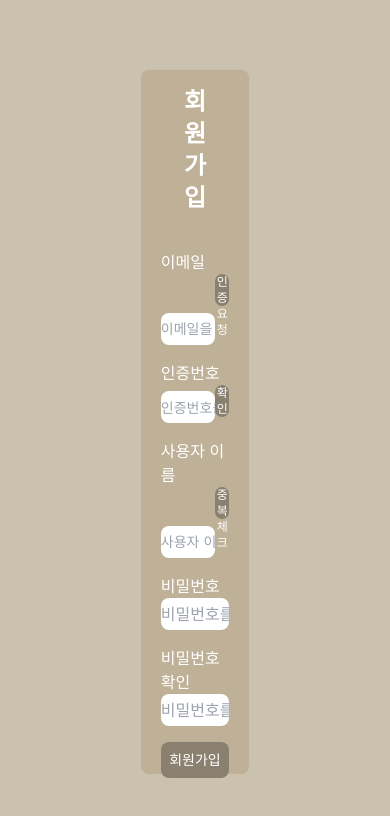
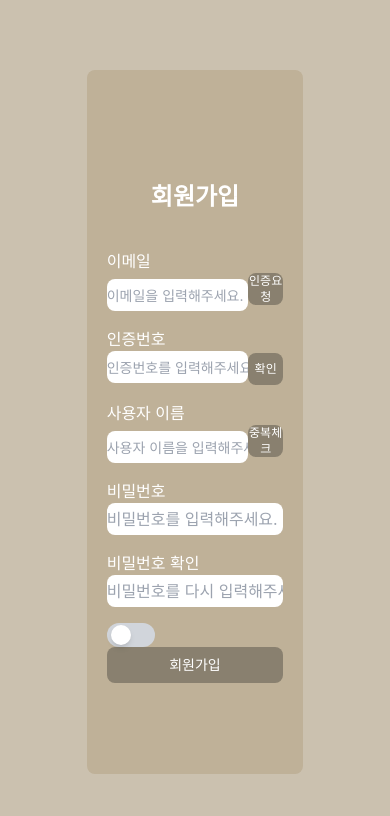
Before and after one commit to Dog-Han-Developer/doggu, a React (Create React App) app in the folder front/doggu/: page /signup in a window 390 px wide. Shown: the top 816 px of the page. Built offline with nearby package versions, Linux system fonts and the light colour scheme; a web font is replaced by a local one.

Commit message:
스위치 및 반응형 디자인

```diff
--- a/front/doggu/src/components/index.js
+++ b/front/doggu/src/components/index.js
@@ -6,3 +6,4 @@ export { default as StandardInput } from '../components/input/standard-input';
 export { default as PasswordInput } from '../components/input/password-input';
 export { default as SignupInputButton } from '../components/input/signup-input-button';
 export { default as DogguAlert } from '../components/modal/doggu-alert';
+export {default as Switch} from '../components/toggle/switch'
--- /dev/null
+++ b/front/doggu/src/components/toggle/switch.jsx
@@ -0,0 +1,24 @@
+import { useState } from 'react';
+
+const Switch = () =>{
+
+    const [toggle , setToggle ] = useState(true)
+
+    const toggleClass = ' transform translate-x-5';
+
+    return (
+        <div
+      className="md:w-14 md:h-7 w-12 h-6 flex items-center bg-gray-300 rounded-full p-1 cursor-pointer"
+      onClick={() => {
+        setToggle(!toggle);
+      }}
+    >
+      <div
+        className =  {"bg-white md:w-7 md:h-6 h-5 w-5 rounded-full shadow-md transform duration-300 ease-in-out" +  (toggle ? null : toggleClass)}
+      >
+        </div>
+    </div>
+    )
+}
+
+export default Switch
--- a/front/doggu/src/pages/login.jsx
+++ b/front/doggu/src/pages/login.jsx
@@ -28,7 +28,7 @@ const Login = () => {
     <main className="flex bg-brown-100 w-screen justify-center lg:px-10">
       <article className="flex w-5/6 h-screen items-center">
         <img
-          className="hidden xl:flex container h-5/6 rounded-l-lg"
+          className="hidden xl:flex container h-5/6 rounded-l-lg transform duration-300 ease-in-out"
           src="/images/doggu.jpg"
           alt="로그인페이지 안내 이미지"
         />
--- a/front/doggu/src/pages/signup.jsx
+++ b/front/doggu/src/pages/signup.jsx
@@ -8,6 +8,7 @@ import {
   SubTitle,
   SignupInputButton,
   SignupButton,
+  Switch,
 } from '../components';
 import inputValidator from '../utils/input-validator';
 
@@ -34,8 +35,8 @@ const Signup = () => {
 
   return (
     <main className="flex bg-brown-100 w-screen justify-center lg:px-10">
-      <article className="flex w-5/6 h-screen items-center justify-center">
-        <section className="bg-brown-300 container w-1/3 h-5/6 rounded-lg flex justify-center items-center">
+      <article className="flex w-5/6 h-screen items-center justify-center ">
+        <section className="bg-brown-300 container w-2/3 h-5/6 rounded-lg flex justify-center items-center xl:w-1/3 transform duration-300 ease-in-out">
 
         <div className='p-5 lg:w-4/5'>
         <MainTitle title="회원가입" />
@@ -44,6 +45,11 @@ const Signup = () => {
         <SignupInputButton text="사용자 이름" placeholder="사용자 이름을 입력해주세요." id="id" buttonText="중복체크" handleChange={handleChange} />
         <StandardInput text="비밀번호" placeholder="비밀번호를 입력해주세요." id="pwd" handleChange={handleChange}/>
         <StandardInput text="비밀번호 확인" placeholder="비밀번호를 다시 입력해주세요." id="pwdCheck" handleChange={handleChange}/>
+        <div>
+        <Switch/>
+        </div>
+
+
         <SignupButton title="회원가입" onClick={(e) => {
                 e.preventDefault();
                 validateLoginForm(values.id, values.pwd);
```
Also changed, not shown: 1 other file (tests, documents, lock files or other folders).
